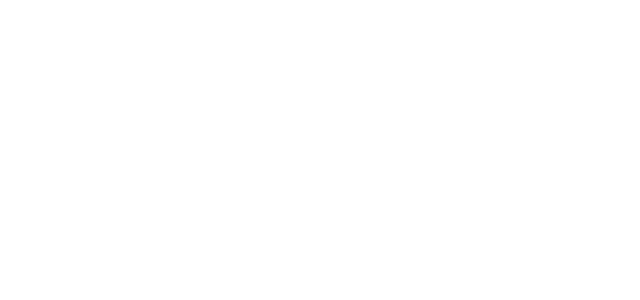
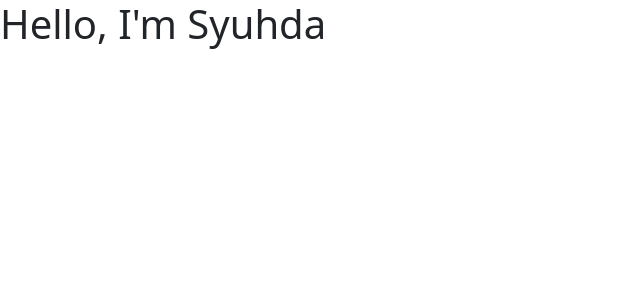
Before and after one commit to fahmialfareza/reactjs-collab-km4, a React (Create React App) app: page /syuhda in a window 1280 px wide. Before the commit this address had no page. Shown: the top 300 px of the page, without its empty margins (0-640 px from the left). Built offline with nearby package versions, Linux system fonts and the light colour scheme.

Commit message:
feature: syuhda page (#2)
* feature: syuhda page

* feature: import page in App.js

```diff
--- a/src/App.js
+++ b/src/App.js
@@ -2,6 +2,7 @@
 import { BrowserRouter, Route, Routes } from "react-router-dom";
 import Arham from "./pages/Arham";
 import Home from "./pages/Home";
+import Syuhda from "./pages/Syuhda";
 
 function App() {
   return (
@@ -9,6 +10,7 @@
       <Routes>
         <Route path="/" element={<Home />} />
         <Route path="/arham" element={<Arham />} />
+        <Route path="/syuhda" element={<Syuhda />} />
       </Routes>
     </BrowserRouter>
   );
--- /dev/null
+++ b/src/pages/Syuhda.jsx
@@ -0,0 +1,11 @@
+import React from "react";
+
+function Syuhda() {
+  return (
+    <div>
+      <h1>Hello, I'm Syuhda</h1>
+    </div>
+  );
+}
+
+export default Syuhda;
```
